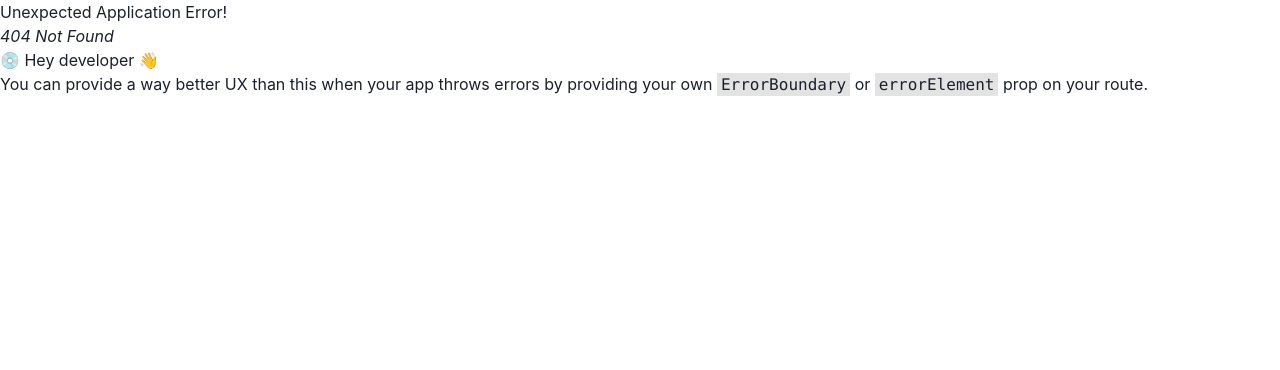
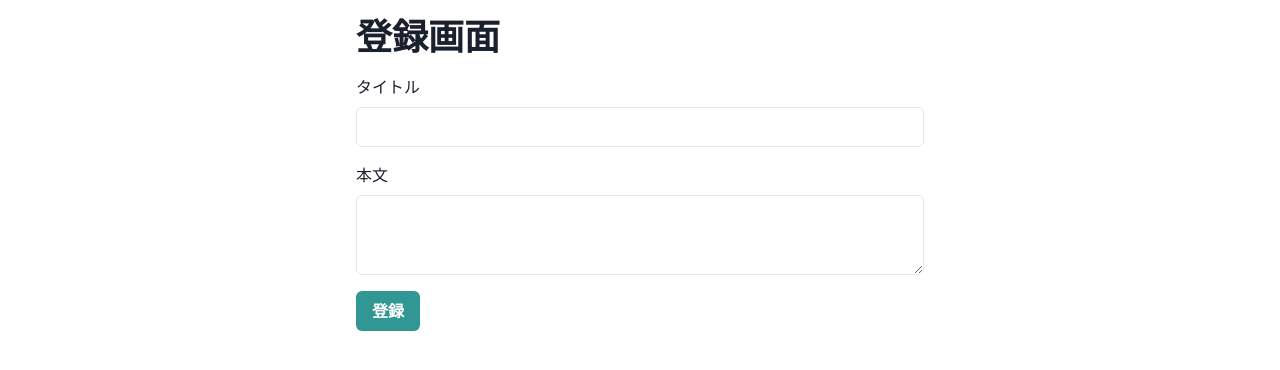
Before and after one commit to goayasushi/flask-rest-fe, a React (Create React App) app: page /create in a window 1280 px wide. Before the commit this address had no page. Shown: the top 370 px of the page. Built offline with nearby package versions, Linux system fonts and the light colour scheme.

Commit message:
新規登録機能

```diff
--- /dev/null
+++ b/src/components/ArticleRegist.tsx
@@ -0,0 +1,57 @@
+import axios from "axios";
+import { FC, memo } from "react";
+import {
+  Box,
+  Button,
+  FormControl,
+  FormLabel,
+  Heading,
+  Input,
+  Textarea,
+} from "@chakra-ui/react";
+import { SubmitHandler, useForm } from "react-hook-form";
+import { useNavigate } from "react-router-dom";
+
+type FormValues = {
+  title: string;
+  body: string;
+};
+
+export const ArticleRegist: FC = memo(() => {
+  const { register, handleSubmit, reset } = useForm<FormValues>();
+  const navigate = useNavigate();
+
+  const onSubmit: SubmitHandler<FormValues> = (data) => {
+    axios
+      .post("http://127.0.0.1:5000/create", data)
+      .then((response) => {
+        console.log(response.data);
+        reset();
+        navigate("/articles");
+      })
+      .catch((error) => {
+        console.error("There was an error creating the post!", error);
+      });
+  };
+
+  return (
+    <Box maxW="600px" mx="auto" p={4}>
+      <Heading as="h1" size="xl" mb={4}>
+        登録画面
+      </Heading>
+      <form onSubmit={handleSubmit(onSubmit)}>
+        <FormControl id="title" mb={4}>
+          <FormLabel>タイトル</FormLabel>
+          <Input type="text" {...register("title", { required: true })} />
+        </FormControl>
+        <FormControl id="body" mb={4}>
+          <FormLabel>本文</FormLabel>
+          <Textarea {...register("body", { required: true })} />
+        </FormControl>
+        <Button type="submit" colorScheme="teal">
+          登録
+        </Button>
+      </form>
+    </Box>
+  );
+});
--- a/src/router/Router.tsx
+++ b/src/router/Router.tsx
@@ -1,6 +1,7 @@
 import { Navigate, createBrowserRouter } from "react-router-dom";
 
 import { Articles } from "../components/Articles";
+import { ArticleRegist } from "../components/ArticleRegist";
 
 export const router = createBrowserRouter([
   {
@@ -11,4 +12,8 @@ export const router = createBrowserRouter([
     path: "/articles",
     element: <Articles />,
   },
+  {
+    path: "/create",
+    element: <ArticleRegist />,
+  },
 ]);
```
